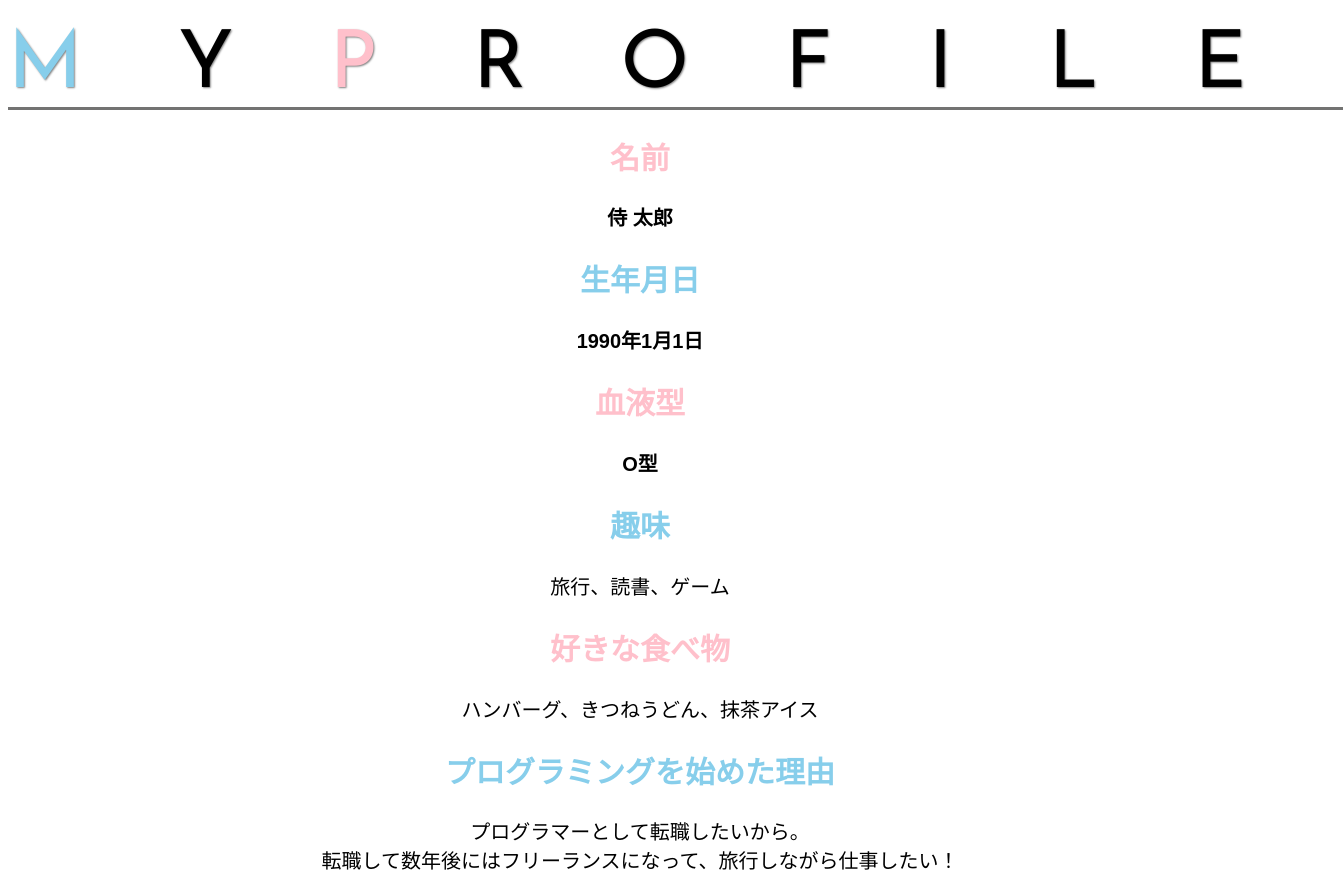
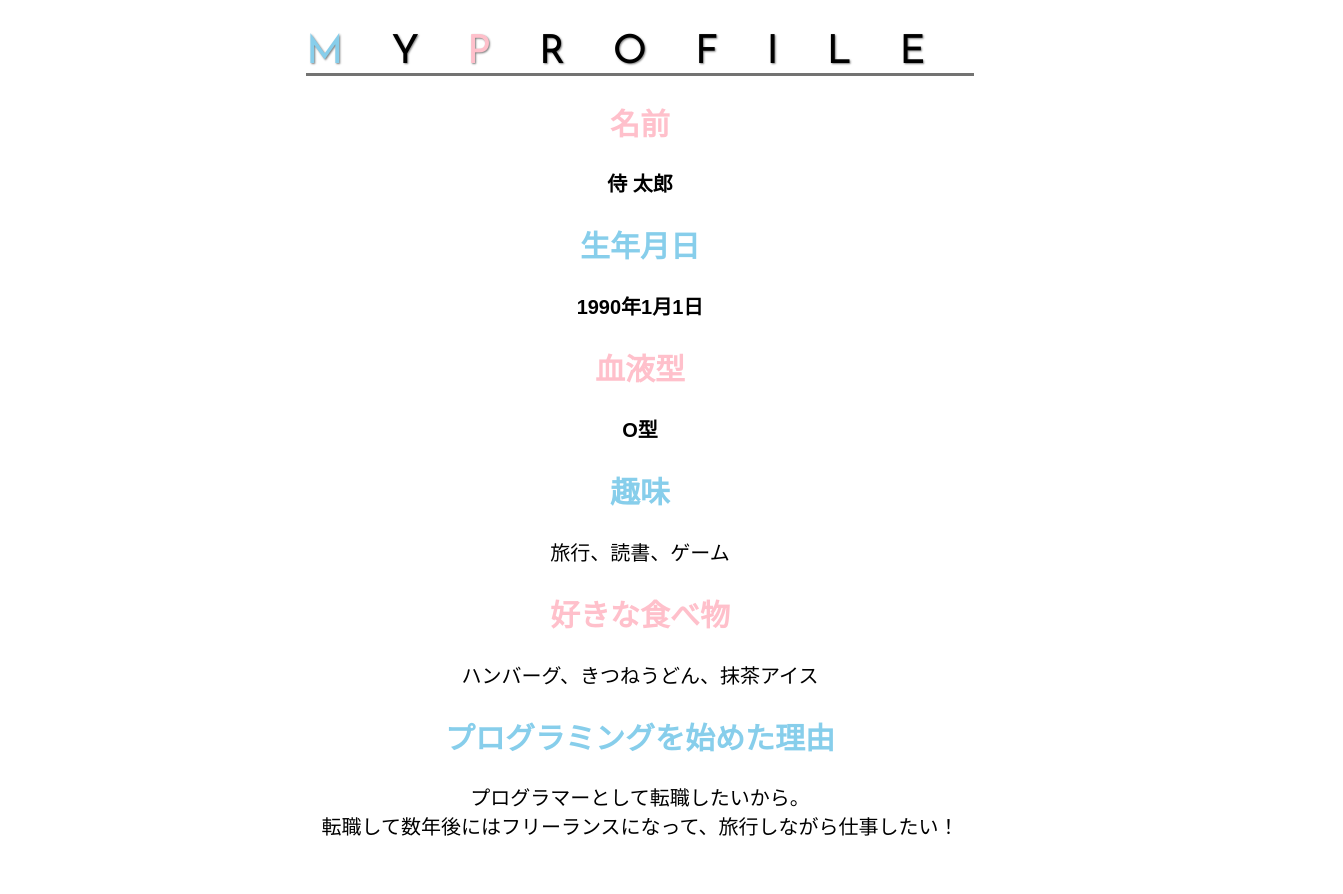
Before and after one commit to hrk0310/html-css-basic-kadai, a plain HTML site: page kadai_014/kadai_014.html in a window 1280 px wide. Shown: the whole page, 1343 px wide, since content can reach past the window. After the commit the page ends 860 px from the top, so only its background shows below. Drawn offline with Linux system fonts and the light colour scheme.

Commit message:
Add files via upload

```diff
--- a/kadai_014/style.css
+++ b/kadai_014/style.css
@@ -1,4 +1,4 @@
-
+html{font-size: 20px;}
 body{ font-family: "Arial", "Meiryo", sans-serif;
        font-size: 20px;
        text-align: center;
@@ -13,7 +13,7 @@ body{ font-family: "Arial", "Meiryo", sans-serif;
         border-bottom: solid 3px rgb(115, 115, 114) ;
         text-shadow: 1px 1px 2px gray;
         letter-spacing: 1.2em;
-        font-size:2em;
+        font-size:2rem;
       font-family: "Josefin Sans", sans-serif;
       font-optical-sizing: auto;
       font-weight: 400;
```
